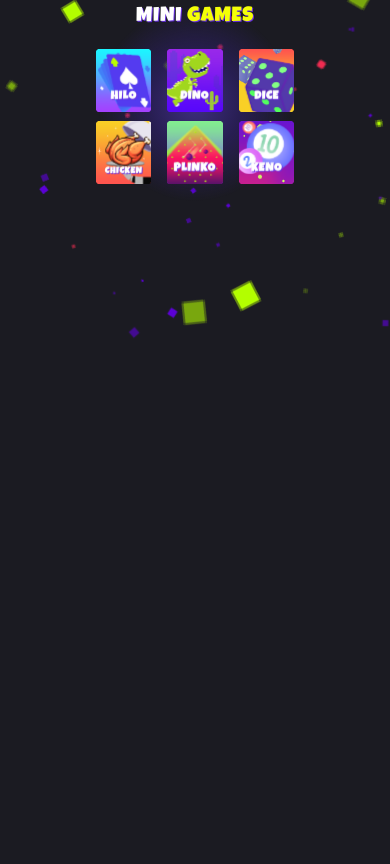
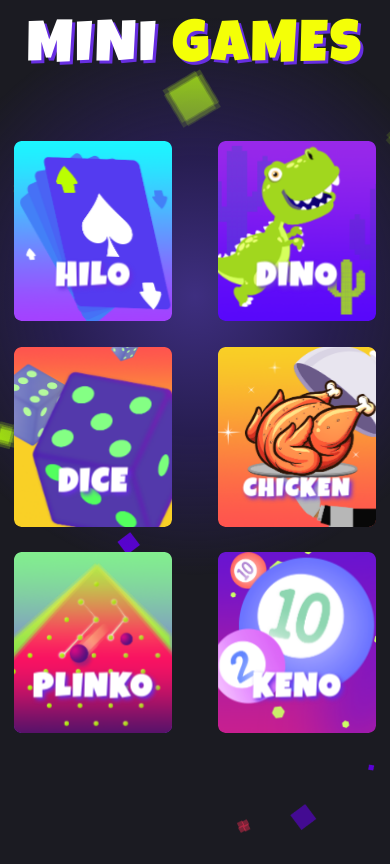
Before and after one commit to saba1101/minigames-mobile, a plain HTML site: page index.html in a window 390 px wide. Drawn offline with nearby package versions, Linux system fonts and the light colour scheme.

Commit message:
Add files via upload

```diff
--- a/index.html
+++ b/index.html
@@ -5,14 +5,12 @@
     <meta http-equiv="X-UA-Compatible" content="IE=edge">
     <link rel="stylesheet" href="./css/main.css">
     <meta name="viewport" content="width=device-width, initial-scale=1.0">
-    <title>Mini Games</title>
+    <title>Mini Games Mobile</title>
 </head>
 <body>
     <main>
-
         <section class="middle-wrapper">
             <div class="mini-games-head">
-                <!-- <img class="logo" src="./assets/images/logo.png" alt="MINI GAMES">     -->
                 <h1 class="main-title"> <p class="default-logo"> M </p> <p class="default-logo">I</p> <p class="default-logo">N</p> <p class="default-logo">I</p> &nbsp; <p> G </p> <p>A</p> <p>M</p> <p>E</p> <p>S</p> </h1>
             </div>
 
@@ -26,7 +24,6 @@
                     <div class="game-bg-wrapper"><img src="./assets/images/hilo/hilo-background.png"></div>
                    <div class="play-overlay">
                        <button class="play-btn"> PLAY </button>
-                       <!-- <img class="overlay-gradient" src="./assets/images/components/card-overlay.png"> -->
                    </div>
                 </div>
 
@@ -38,7 +35,6 @@
                     </div>
 
                     <div class="game-bg-wrapper"><img src="./assets/images/dino/dino-bg.png"></div>
-                    <!-- <img class="overlay-gradient" src="./assets/images/components/card-overlay.png"> -->
                     <div class="play-overlay">
                         <button class="play-btn"> PLAY </button>
                     </div>
@@ -53,7 +49,6 @@
                     <div class="game-bg-wrapper"><img src="./assets/images/dice/dice-bg.png"></div>
                     <div class="play-overlay">
                         <button class="play-btn"> PLAY </button>
-                        <!-- <img class="overlay-gradient"  src="./assets/images/components/card-overlay.png"> -->
                     </div>
                 </div>
 
@@ -67,7 +62,6 @@
                     <div class="game-bg-wrapper"><img src="./assets/images/chicken/chicken-bg.png"></div>
                     <div class="play-overlay">
                         <button class="play-btn"> PLAY </button>
-                        <!-- <img class="overlay-gradient" src="./assets/images/components/card-overlay.png"> -->
                     </div>
                 </div>
 
@@ -81,14 +75,12 @@
                     <div class="game-bg-wrapper"><img src="./assets/images/plinko/plinko-bg.png"></div>
                     <div class="play-overlay">
                         <button class="play-btn"> PLAY </button>
-                        <!-- <img class="overlay-gradient" src="./assets/images/components/card-overlay.png"> -->
                     </div>
                 </div>
 
                 <div data-tilt data-tilt-glare="true" data-tilt-maxGlare=".5" data-tilt-speed="700" class="keno-container game-container">
                     <div data-tilt class="keno-components inner-components">
                         <h1 class="keno-title title">KENO</h1>
-                        <!-- <img class="keno-balls" src="./assets/images/keno/keno-balls.png" > -->
                         <img src="./assets/images/keno/keno-ball1.png" alt="">
                         <img src="./assets/images/keno/keno-ball2.png" alt="">
                         <img src="./assets/images/keno/keno-ball3.png" alt="">
@@ -98,7 +90,6 @@
                     <div class="game-bg-wrapper"><img src="./assets/images/keno/keno-bg.png"></div>
                     <div class="play-overlay">
                         <button id="2" class="play-btn"> PLAY </button>
-                        <!-- <img class="overlay-gradient" src="./assets/images/components/card-overlay.png"> -->
                     </div>
                 </div>
 
--- a/scss/main.scss
+++ b/scss/main.scss
@@ -51,7 +51,7 @@ body{
                         font-family: 'luckiest';
                         font-size: 7.5rem;
                         font-weight: 100;
-                        filter: drop-shadow(.5rem .5rem 0.0625rem #672ee1);
+                        filter: drop-shadow(0.5rem 0.5rem 0.0625rem #672ee1);
                         margin: 2.5rem auto;
                         display: flex;
                         justify-content: center;
@@ -142,7 +142,7 @@ body{
                     margin-top: 5.625rem;
                     padding: 2.5rem 0;
                     display: grid;
-                    grid-template-columns: auto auto auto;
+                    grid-template-columns: auto auto;
                     justify-content: center;
                     align-items: center;
                     grid-gap: 3.25rem 5.9375rem;
@@ -166,10 +166,6 @@ body{
                                 transform: translateZ(9.375rem) scale(.4) translateY(-5.3125rem);
 
                             }
-
-                            // &:hover .chicken-dinner{
-                            //     transform: translateZ(3.125rem) scale(.8); //temp inactive
-                            // }
                         }
 
                         .title{
@@ -186,7 +182,7 @@ body{
                             color: #ffffff;
                             font-size: 5rem;
                             letter-spacing: 0.3125rem;
-                            filter: drop-shadow(.5rem .5rem 0.3125rem #672ee1);
+                            filter: drop-shadow(0.5rem 0.5rem 0.3125rem #672ee1);
                             transition: all 0.3s cubic-bezier(0.250, 0.460, 0.450, 0.940);
                             transform: translateZ(5.625rem) scale(.7) translateY(-2.1875rem);
 
@@ -283,7 +279,7 @@ body{
 
 
                                 & > .chicken-title{
-                                    font-size: 3.75rem; //
+                                    font-size: 3.75rem;
                                 }
 
                                 & > img{
@@ -320,7 +316,6 @@ body{
                                     }
                                 }
                             }
-
                         }
 
                         &.keno-container{
@@ -335,12 +330,6 @@ body{
 
                                 & > img{
                                     position: absolute;
-                                    // &.keno-balls{
-                                    //     width: 21.875rem;
-                                    //     top: -1.25rem;
-                                    //     left: -1.875rem;
-                                    //     transform: translateZ(5rem) scale(.78);
-                                    // }
 
                                     &:nth-child(2){
                                         width: 5.6875rem;
@@ -363,7 +352,7 @@ body{
                                         width:18.1875rem;
                                         z-index: -2;
                                         right: 0;
-                                        top: .65rem;
+                                        top: 0.65rem;
                                         transform: translateZ(5rem) scale(.8);
 
                                     }
@@ -372,7 +361,6 @@ body{
                         }
 
                         &:hover > .play-overlay{
-                            // display: none !important;
                             top: 0;
                         }
                         &:hover > .play-overlay .play-btn{
@@ -381,6 +369,7 @@ body{
 
                         & > .game-bg-wrapper{
                             width: 100%;
+                            height: 100%;
 
                             & > img{
                                 width: 100%;
@@ -396,7 +385,7 @@ body{
                             width: 100%;
                             height: 100%;
                             top: 100%;
-                            position: relative;
+                            position: absolute;
                             transition: ease .5s;
                             z-index: 10 !important;
                             pointer-events: none;
@@ -434,15 +423,6 @@ body{
                                     }
                                 }
                             }
-
-                            // & > .overlay-gradient{
-                            //     width: 100%;
-                            //     position: absolute;
-                            //     bottom: 0;
-                            //     left: 0;
-                            //     right: 0;
-
-                            // }
                         }
                     }
                 }
@@ -452,7 +432,6 @@ body{
         .bg-component-wrapper{
             width: 100%;
             height: 100vh;
-            // height: 87.5rem;
             position: fixed;
             z-index: -1;
             top: 0;
@@ -464,7 +443,7 @@ body{
                 position: absolute;
                 pointer-events: none;
                 user-select: none;
-
+                height: 100%;
             }
 
             & > .bg-gradient{
@@ -473,23 +452,14 @@ body{
                 position: absolute;
                 background-image: radial-gradient(#573dc0, #302070, transparent, transparent);
                 left: 50%;
+                // top: 50%;
+                opacity: .6;
                 transform: translate(-50%);
-                // top: 50%;
 
-                opacity: .6;
-                // animation: linear bg_gradient 6s infinite alternate;
-                @keyframes bg_gradient {
-                    from{
-                        transform: scale(0);
-                    }
-                    to{
-                        transform: scale(1.5);
-                    }
-                }
             }
 
             .cube_lime{
-                width: 100%;
+                // width: 100%;
                 top: -1.25rem;
                 overflow: hidden;
                 left: 0;
@@ -509,7 +479,7 @@ body{
             }
 
             .cube_lime2{
-                width: 100%;
+                // width: 100%;
                 top: -12.25rem;
                 overflow: hidden;
                 left: 0;
@@ -530,17 +500,27 @@ body{
             }
 
             .cube_purple{
-                width: 100%;
+                // width: 100%;
                 left: 0;
                 top: 0.625rem;
                 animation: linear 120s bg infinite alternate;
 
+                @keyframes bg {
+                    from{
+                        transform:  rotate(360deg) translateY(-0.625rem);
+
+                    }
+                    to{
+                        transform:  rotate(0) translateY(0)
+                    }
+                }
+
             }
 
             .cube_purple2{
-                width: 100%;
+                // width: 100%;
                 left: 0;
-                top: 0;
+                top: 0.625rem;
 
                 animation: linear 120s bg3 infinite alternate;
 
@@ -551,15 +531,16 @@ body{
 
                     }
                     to{
-                        transform: scale(1.1) rotate(30deg) translateY(-13.125rem);
+                        transform: scale(1.1) rotate(-230deg) translateY(-13.125rem);
                         opacity: 1;
 
                     }
                 }
+
             }
 
             .cube_red{
-                width: 100%;
+                // width: 100%;
                 top: 0;
                 left: 0;
                 animation: linear 120s bg infinite alternate;
@@ -567,7 +548,7 @@ body{
             }
 
             .cube_red2{
-                width: 100%;
+                // width: 100%;
                 top: 0;
                 left: 0;
                 animation: linear 120s bg infinite alternate;
@@ -575,3 +556,37 @@ body{
         }
     }
 }
+
+
+@media screen and(max-width:41.75rem) {
+    html{
+        font-size: 2vw;
+    }
+
+    .middle-wrapper{
+
+        .mini-games-content-wrapper{
+            grid-template-columns: auto auto;
+            grid-gap: 30px;
+        }
+    }
+}
+
+
+@media screen and(max-width:13.75rem) {
+    html{
+        font-size: 3vw;
+    }
+
+    .middle-wrapper{
+        & > .mini-games-head{
+
+            & > h1{
+                font-size: 15vw;
+            }
+        }
+        .mini-games-content-wrapper{
+            grid-template-columns: auto;
+        }
+    }
+}
```
Also changed, not shown: css/main.css, script/animation.js (indentation only), 1 other file.
